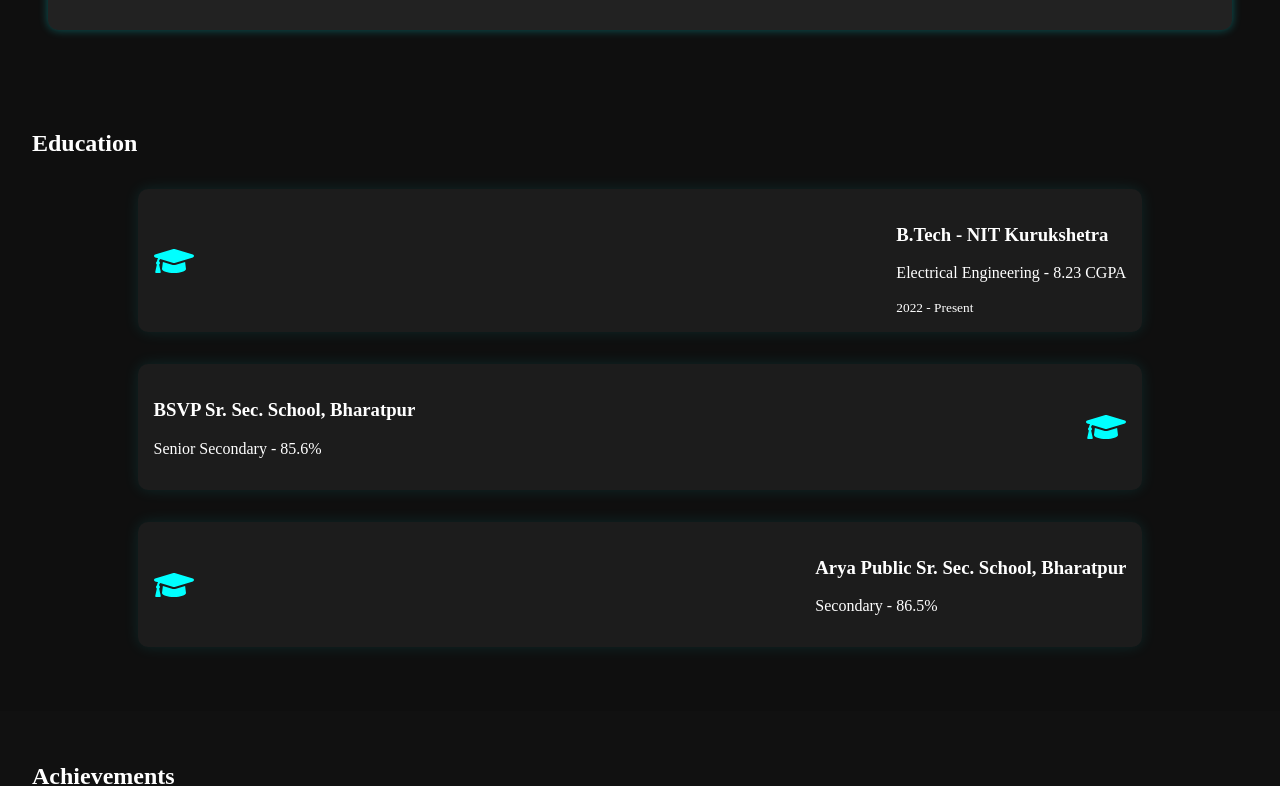
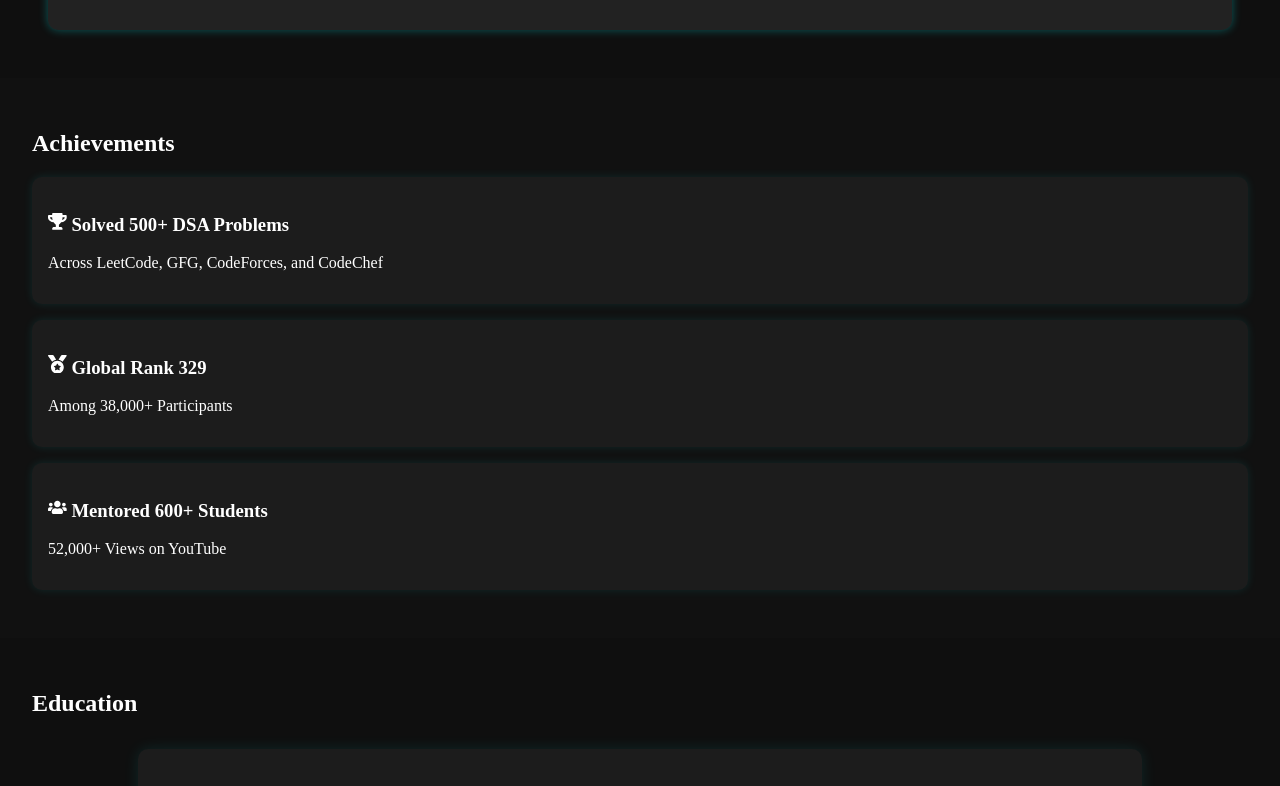
Before and after one commit to guptanaitik46/Portfolio, a React (Create React App) app: page / in a window 1280 px wide. Shown: the part 1566-2352 px from the top of the page. Built offline with nearby package versions, Linux system fonts and the light colour scheme.

Commit message:
Update App.js

```diff
--- a/src/App.js
+++ b/src/App.js
@@ -5,7 +5,6 @@
 import Projects from './components/Projects';
 import Education from './components/Education';
 import Contact from './components/Contact';
-import StarsCanvas from './components/StarsCanvas';
 import Achievements from './components/Achievements';
 import styled, { createGlobalStyle } from 'styled-components';
 
@@ -30,13 +29,12 @@
   return (
     <AppContainer>
       <GlobalStyle />
-      <StarsCanvas />
       <Navbar />
       <Hero />
       <Skills />
       <Projects />
+      <Achievements />
       <Education />
-      <Achievements />
       <Contact />
     </AppContainer>
   );
```
